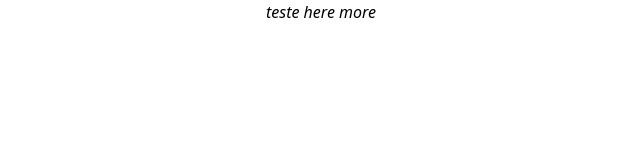
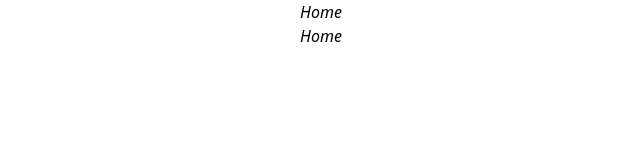
Before and after one commit to felipe-programador-18/Sabor-Vegano, a Next.js app: page / in a window 1280 px wide. Shown: the top 160 px of the page, without its empty margins (319-959 px from the left). Built offline with nearby package versions, Linux system fonts and the light colour scheme.

Commit message:
c2-adding p div

```diff
--- a/pages/index.js
+++ b/pages/index.js
@@ -2,7 +2,21 @@ import React from 'react'
 
 const Home = () =>{
     return <>
-    <h1 className='text-center italic'>teste here more </h1>
+    <div className=''>
+    <p className='text-center italic'>Home</p>
+    <p className='text-center italic'>Home</p>
+
+
+
+
+
+
+
+
+
+    </div>
+
+
     </>
 }
 
```
